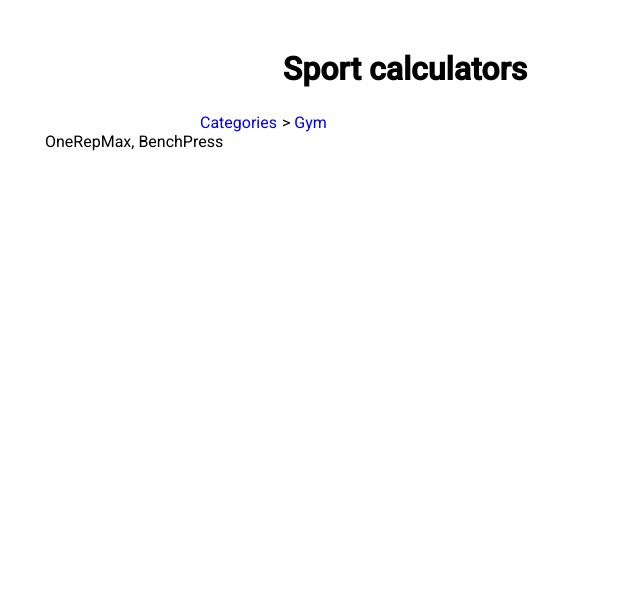
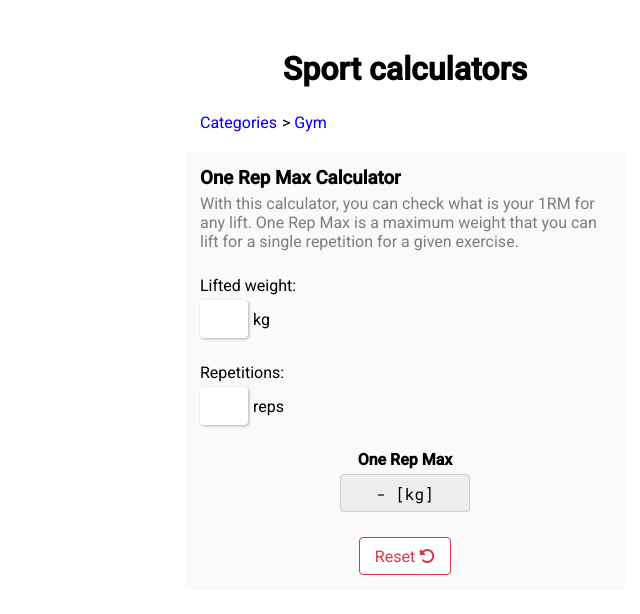
Before and after one commit to wiktor93/sport-calculators, a React (Create React App) app: page /gym-calc in a window 1280 px wide. Shown: the top 614 px of the page, without its empty margins (235-875 px from the left). Built offline with nearby package versions, Linux system fonts and the light colour scheme.

Commit message:
added one-rep max calc

```diff
--- a/src/components/Gym/OneRepMax.js
+++ b/src/components/Gym/OneRepMax.js
@@ -1,7 +1,78 @@
-import React from 'react';
+import React, {useState, useEffect} from 'react';
+
+import Input from '../Input';
+import Unit from '../Unit';
+import Button from '../Button';
+import styles from '../../styles/RunningCalc.module.scss';
 
 const OneRepMax = () => {
-  return <div>OneRepMax, BenchPress</div>;
+  const [weight, setWeight] = useState('');
+  const [reps, setReps] = useState('');
+  const [maxRep, setMaxRep] = useState('');
+
+  useEffect(() => {
+    if (weight && reps) {
+      const orm = Math.round(weight * (1 + reps / 30));
+      setMaxRep(orm);
+    }
+  }, [weight, reps]);
+
+  return (
+    <section className={styles.calcWrap}>
+      <h3>One Rep Max Calculator</h3>
+      <p className={styles.note}>
+        With this calculator, you can check what is your 1RM for any lift. One
+        Rep Max is a maximum weight that you can lift for a single repetition
+        for a given exercise.
+      </p>
+      <form>
+        {/* Weight */}
+        <div className={styles.inputGroup}>
+          <label>Lifted weight: </label>
+          <Input
+            name="weight"
+            value={weight}
+            onChange={e => setWeight(e.target.value)}
+          />
+          <Unit>kg</Unit>
+        </div>
+        {/* Repetitions */}
+        <div className={styles.inputGroup}>
+          <label>Repetitions: </label>
+          <Input
+            name="repetitions"
+            value={reps}
+            onChange={e => setReps(e.target.value)}
+          />
+          <Unit>reps</Unit>
+        </div>
+
+        <div className={styles.resultsContainer}>
+          <div>
+            <h4>One Rep Max</h4>
+            <div className={styles.result}>
+              <p>
+                <span>{maxRep ? maxRep : '-'} </span>[kg]
+              </p>
+            </div>
+          </div>
+        </div>
+
+        <div className={styles.btnContainer}>
+          <Button
+            onClick={e => {
+              e.preventDefault();
+              setWeight('');
+              setReps('');
+              setMaxRep('');
+            }}
+          >
+            Reset <i className="fas fa-undo-alt"></i>
+          </Button>
+        </div>
+      </form>
+    </section>
+  );
 };
 
 export default OneRepMax;
--- a/src/views/Categories.js
+++ b/src/views/Categories.js
@@ -34,7 +34,7 @@ const Categories = ({updateChosenCalculator}) => {
       {/* </Link> */}
 
       <Link to="/gym-calc">
-        <CalcPuzzle icon={GymIcon} calcQ={0}>
+        <CalcPuzzle icon={GymIcon} calcQ={1}>
           Gym
         </CalcPuzzle>
       </Link>
```
